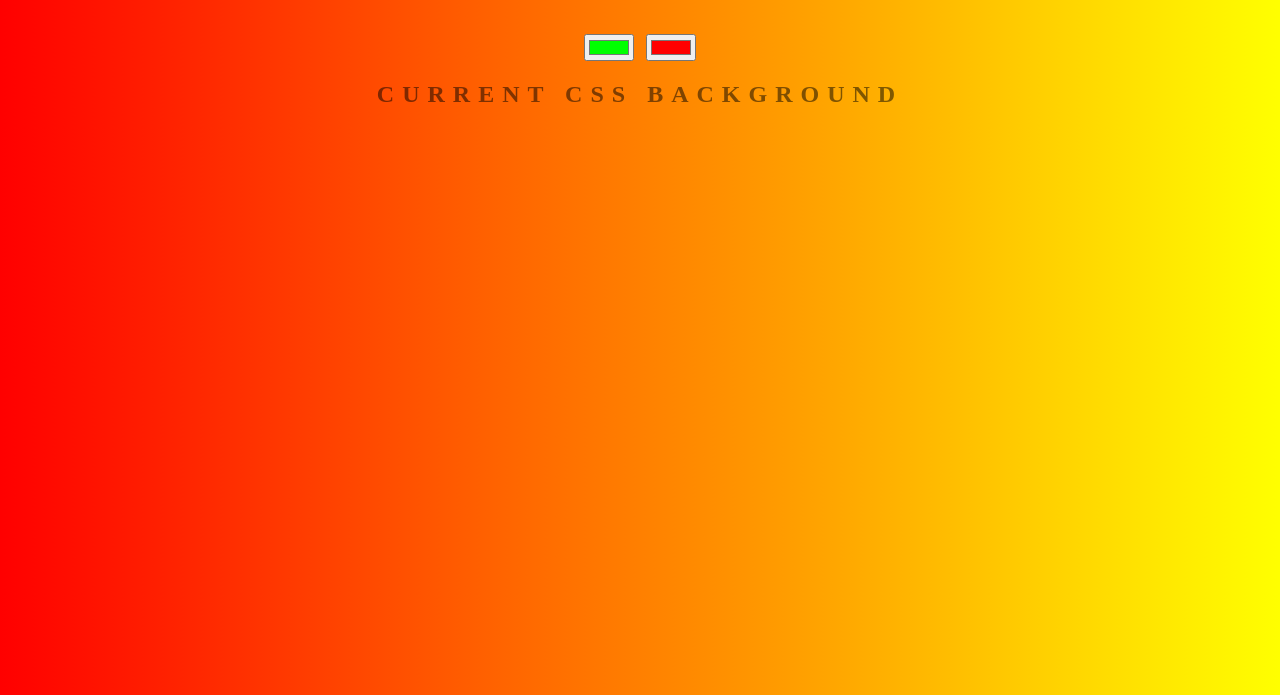
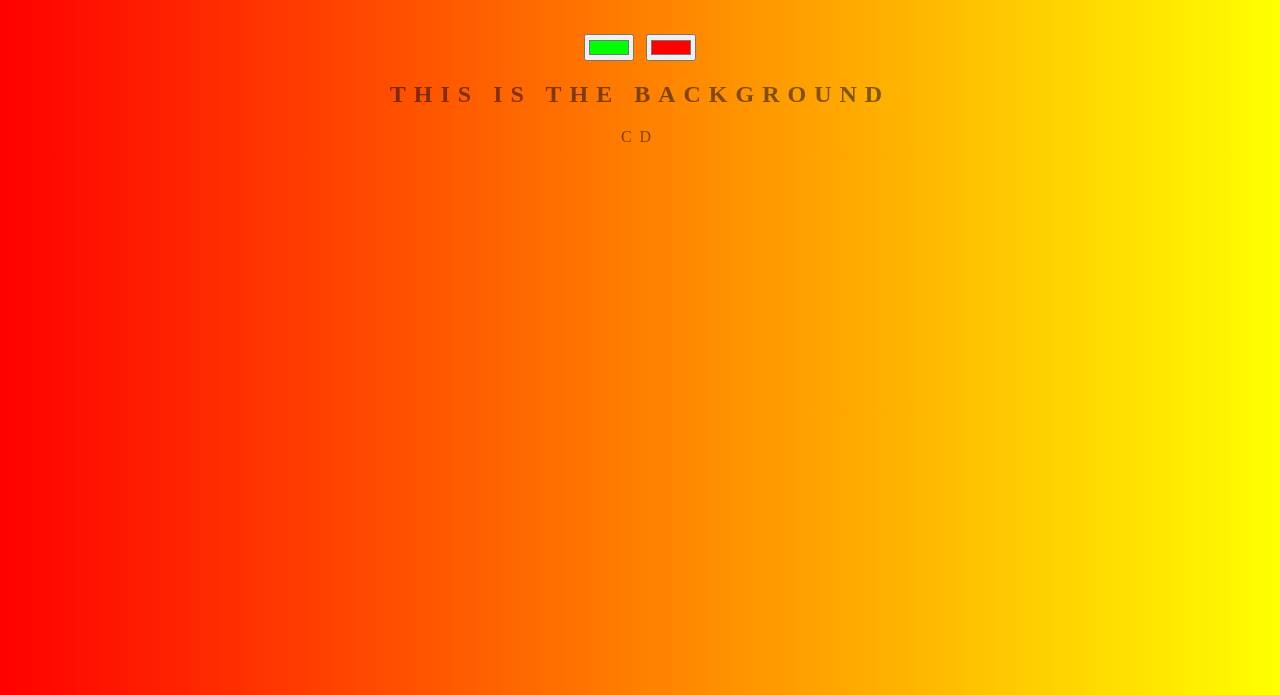
Before and after one commit to ronlambojon/background-generator, a plain HTML site: page index.html in a window 1280 px wide. Shown: the part 105-800 px from the top of the page. Drawn offline with Linux system fonts and the light colour scheme.

Commit message:
changing text

```diff
--- a/index.html
+++ b/index.html
@@ -11,8 +11,8 @@
   <h1>COOL Generator</h1>
   <input class="color1" type="color" name="color1" value="#00ff00">
   <input class="color2" type="color" name="color2" value="#ff0000">
-  <h2>Current CSS Background</h2>
+  <h2>This is the Background</h2>
   <h3></h3>
   <script type="text/javascript" src="script.js"></script>
-</body>
+</body>cd
 </html>
```
